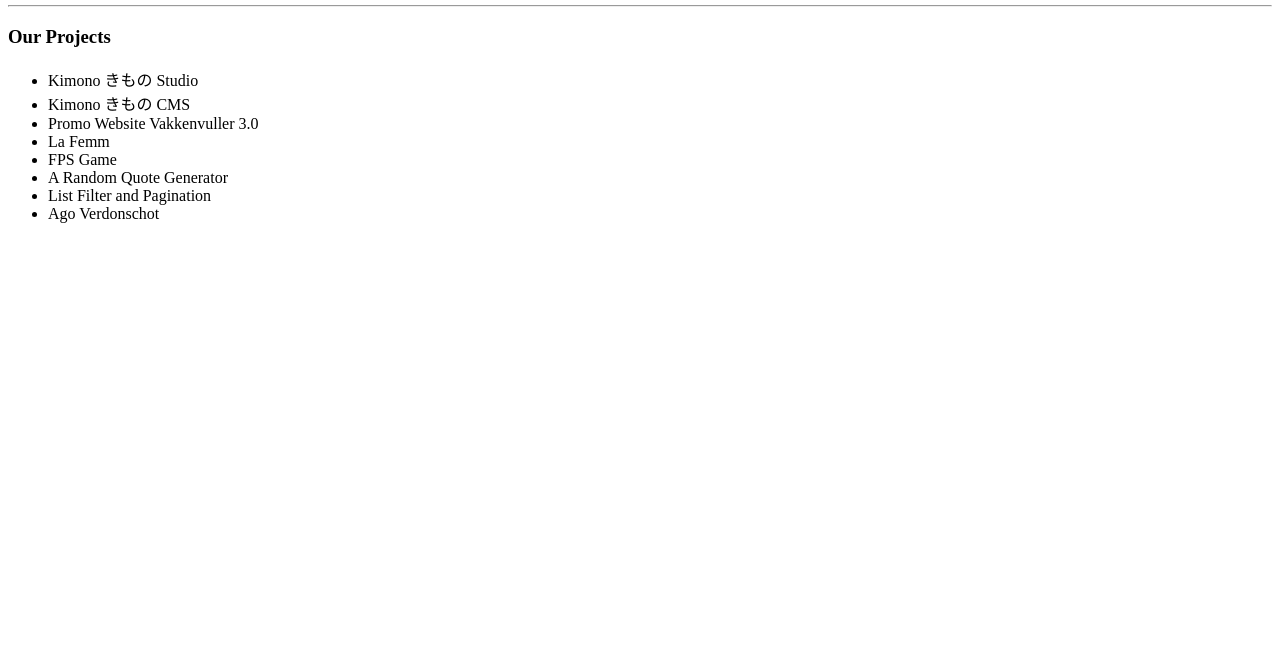
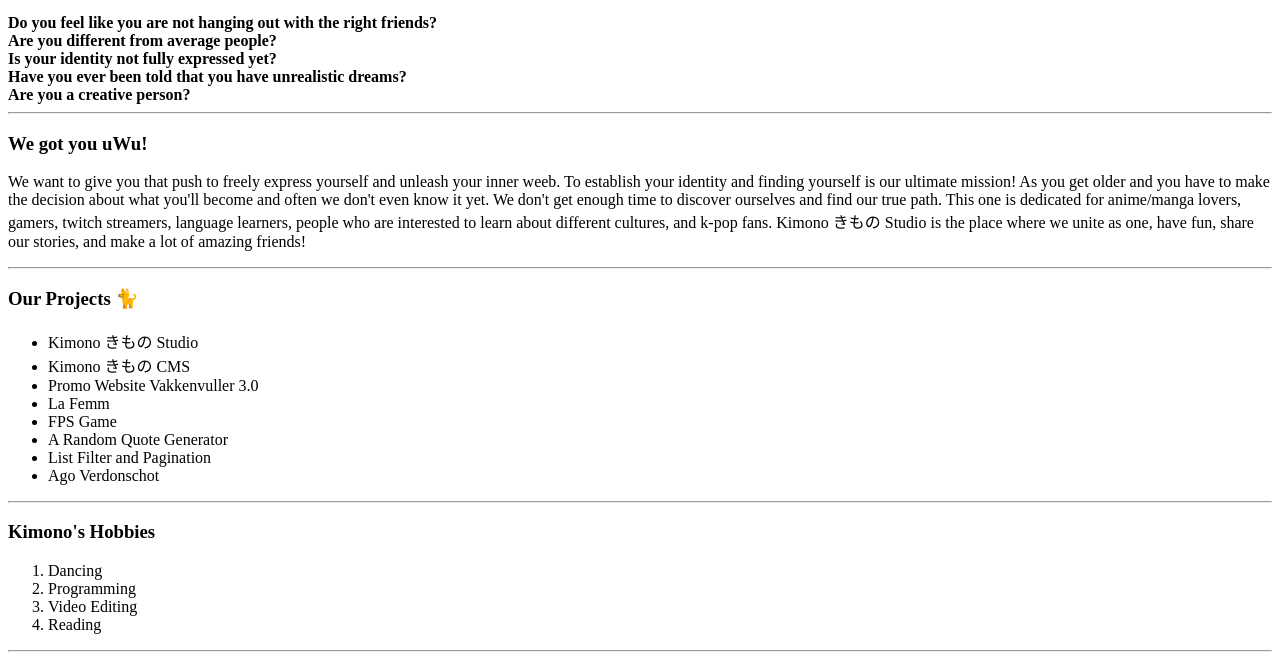
Before and after one commit to kimonok-studio/Web-Development, a plain HTML site: page index.html in a window 1280 px wide. Shown: the part 372-1032 px from the top of the page. Before the commit the page ends 800 px from the top, so only its background shows below. Drawn offline with Linux system fonts and the light colour scheme.

Commit message:
- Yuuki added - index modification

```diff
--- a/index.html
+++ b/index.html
@@ -5,12 +5,13 @@
   <title>Kimono きもの Studio</title>
 </head>
 <body>
+  <img src="images/yuuki.png" height="250" width="250" alt="Kimono きもの Studio logo">
   <h1>Kimono きもの Studio</h1>
   <p><em>The <strong>Naicu</strong> Experience ლ(╹◡╹ლ)</em></p>
 
   <strong>Do you feel like you are not hanging out with the right friends?</strong>
   <br>
-  <strong>Are different from average people?</strong>
+  <strong>Are you different from average people?</strong>
   <br>
   <strong>Is your identity not fully expressed yet?</strong>
   <br>
@@ -21,7 +22,7 @@
 
   <hr>
 
-  <h3>We are here for you uWu!</h3>
+  <h3>We got you uWu!</h3>
 
   <p>We want to give you that push to freely express yourself and
   unleash your inner weeb. To establish your identity and finding yourself
@@ -36,7 +37,7 @@
 
   <hr>
 
-  <h3>Our Projects</h3>
+  <h3>Our Projects 🐈</h3>
   <ul>
     <li>Kimono きもの Studio</li>
     <li>Kimono きもの CMS</li>
@@ -48,5 +49,17 @@
     <li>Ago Verdonschot</li>
   </ul>
 
+  <hr>
+
+  <h3>Kimono's Hobbies</h3>
+  <ol>
+    <li>Dancing</li>
+    <li>Programming</li>
+    <li>Video Editing</li>
+    <li>Reading</li>
+  </ol>
+
+  <hr>
+
 </body>
 </html>
```
Also changed, not shown: images/yuuki.png (added).
